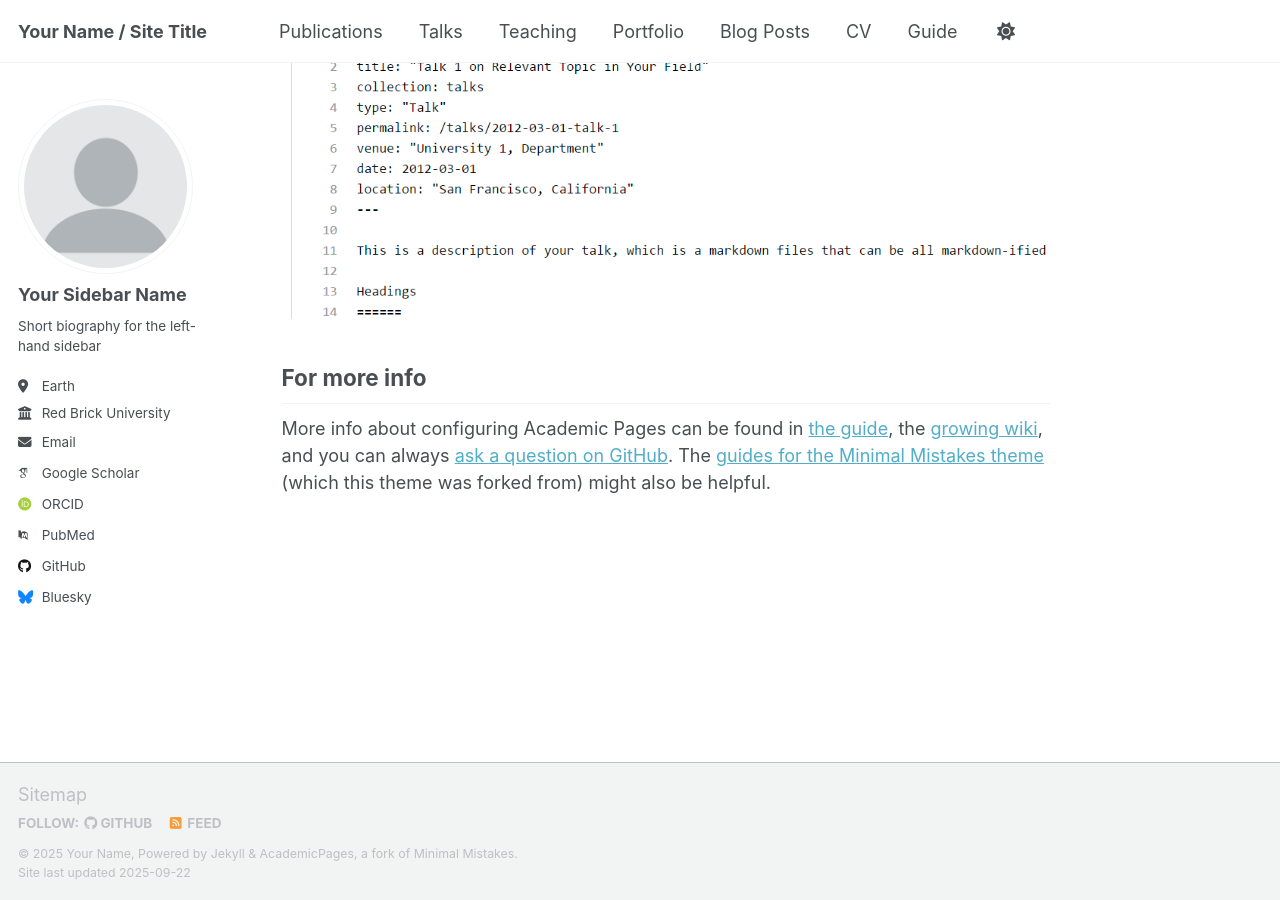
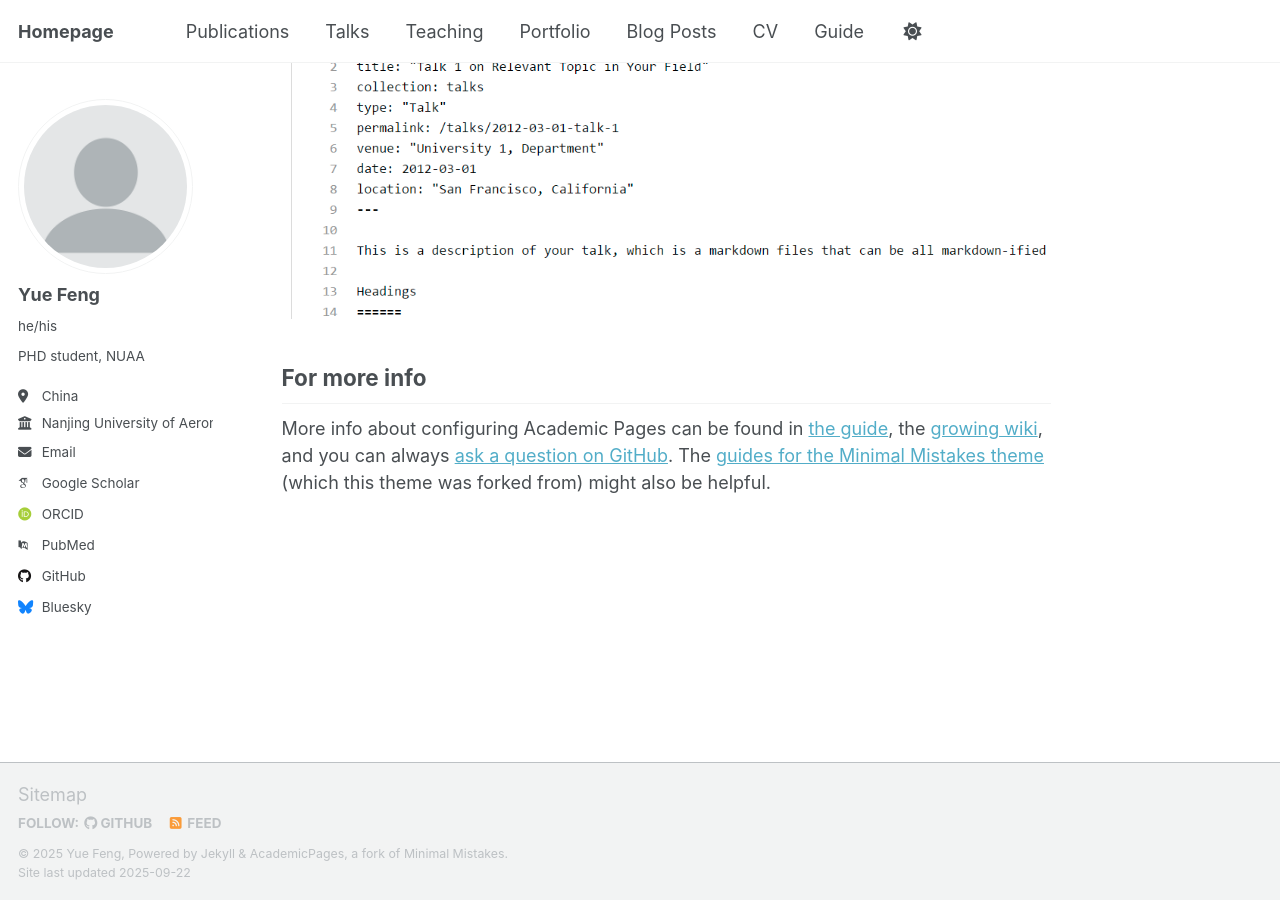
Before and after one commit to fy-coder/fy-coder, a Jekyll site: the page built from _pages/about.md, in a window 1280 px wide and 900 px high, scrolled down 2880 px. Built offline with Jekyll 4.4.1, drawn with Linux system fonts in a browser that asks for light colours; some web fonts are replaced; a script that is not in the unit is left out.

Commit message:
Update _config.yml

```diff
--- a/_config.yml
+++ b/_config.yml
@@ -9,14 +9,14 @@
 # Basic Site Settings
 locale                   : "en-US"
 site_theme               : "default" # Currently available options are "default", "air"
-title                    : "Your Name / Site Title"
+title                    : "Homepage"
 title_separator          : "-"
-name                     : &name "Your Name"
+name                     : &name "Yue Feng"
 description              : &description "Your Name's academic portfolio"   # Update this with a general description of your site, this is the default if not overridden by a page
-url                      : https://academicpages.github.io # The base hostname & protocol for your site e.g. "https://[your GitHub username].github.io",
+url                      : https://fy-coder.github.io # The base hostname & protocol for your site e.g. "https://[your GitHub username].github.io",
                                                            # or if you already have some other page hosted on Github then use "https://[your GitHub username].github.io/[Your Repo Name]"
 baseurl                  : "" # the subpath of your site, e.g. "/blog"
-repository               : "academicpages/academicpages.github.io"
+repository               : "fy-coder/fy-coder.github.io"
 
 # Site Author - The following control what appear as part of the author content on the side bar.
 #               If a field is blank the icon and link will not appear, otherwise it will be shown.
@@ -24,18 +24,18 @@ repository               : "academicpages/academicpages.github.io"
 author:
   # Biographic information
   avatar           : "profile.png"
-  name             : "Your Sidebar Name"
-  pronouns         : # example: "she/her"
-  bio              : "Short biography for the left-hand sidebar"
-  location         : "Earth"
-  employer         : "Red Brick University"
+  name             : "Yue Feng"
+  pronouns         : "he/his"
+  bio              : "PHD student, NUAA"
+  location         : "China"
+  employer         : "Nanjing University of Aeronautics and Astronautics"
   uri              : # URL
-  email            : "none@example.org"
+  email            : "fengyue@nuaa.edu.cn"
 
   # Academic websites
   academia         : # URL
   arxiv            : # URL - Update with the correct link to your profile
-  googlescholar    : "https://scholar.google.com/citations?user=PS_CX0AAAAAJ"
+  googlescholar    : "https://scholar.google.com/citations?user=GTLbVL8AAAAJ"
   inspire-hep      : # URL
   impactstory      : # URL
   orcid            : "http://orcid.org/yourorcidurl"
```
